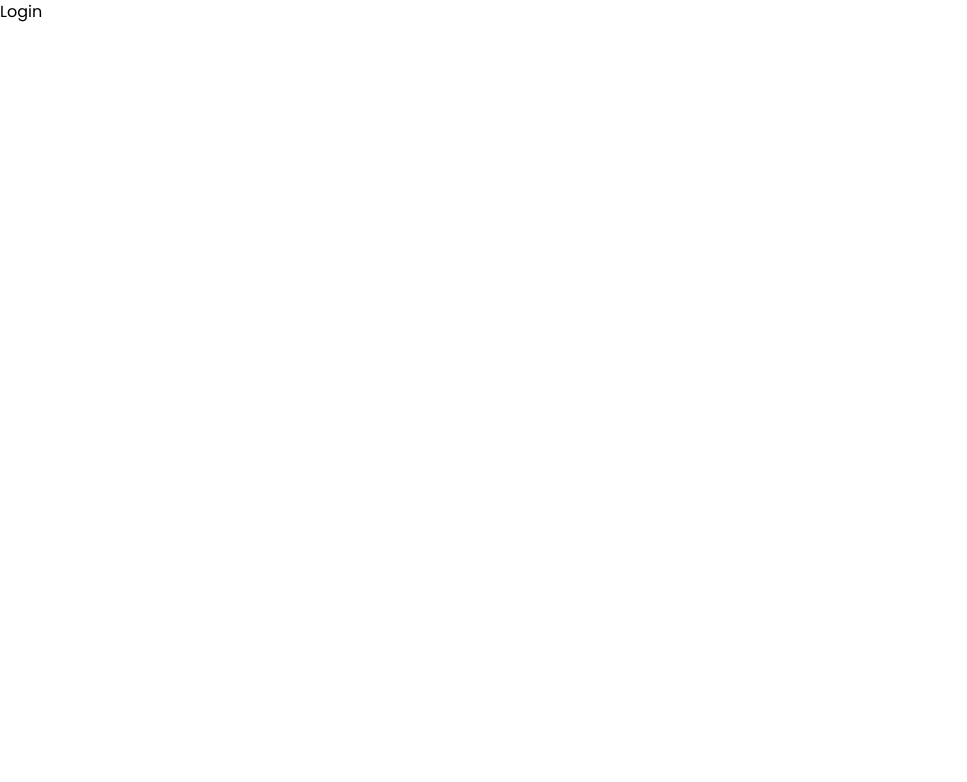
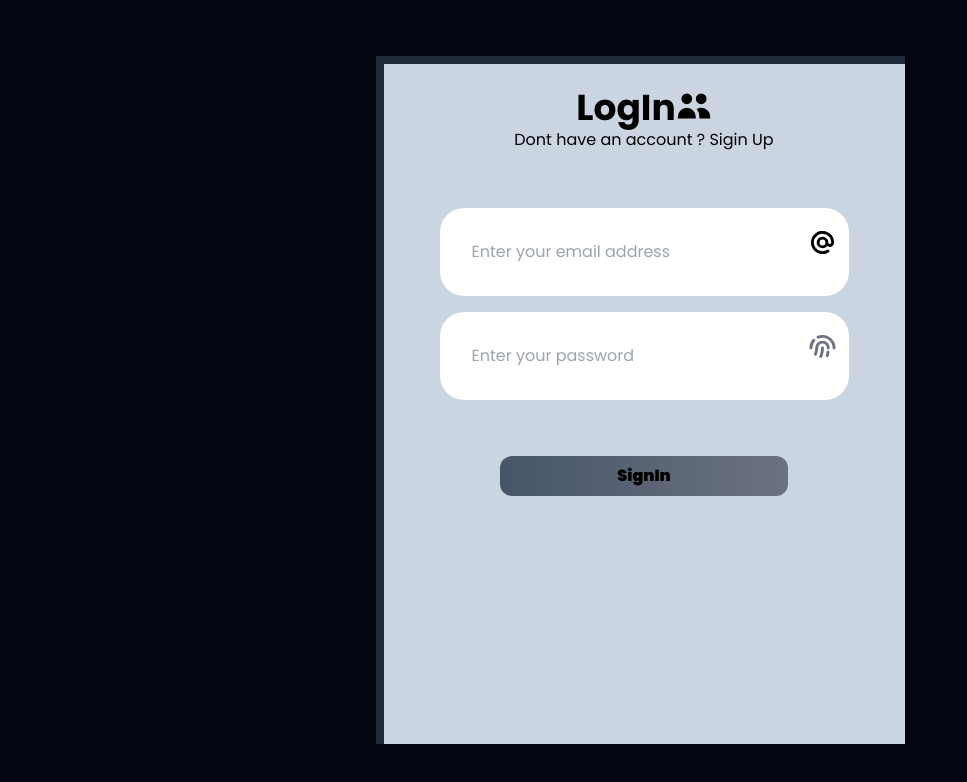
Before and after one commit to Prisca-Onyeagoro/user-auth, a Next.js app: page /login in a window 1280 px wide. Shown: the top 782 px of the page, without its empty margins (0-967 px from the left). Built offline with nearby package versions, Linux system fonts and the light colour scheme; a web font is replaced by a local one.

Commit message:
validating forms

```diff
--- a/package.json
+++ b/package.json
@@ -12,6 +12,8 @@
     "autoprefixer": "10.4.14",
     "eslint": "8.42.0",
     "eslint-config-next": "13.4.5",
+    "formik": "^2.4.2",
+    "mongodb": "^5.6.0",
     "next": "13.4.5",
     "postcss": "8.4.24",
     "react": "18.2.0",
--- a/pages/login/index.js
+++ b/pages/login/index.js
@@ -1,7 +1,101 @@
-import React from 'react';
+import Link from 'next/link';
+import {
+  HiAtSymbol,
+  HiUsers,
+  HiOutlineUser,
+  HiFingerPrint,
+  HiThumbUp,
+} from 'react-icons/hi';
+import Styles from '@/styles/register.module.css';
+import { useState } from 'react';
+import { useFormik } from 'formik';
+import { validateRegister } from '@/validate/validate';
+const Login = () => {
+  const [show, setShow] = useState({ password: false, cpassword: false });
+  const formik = useFormik({
+    initialValues: {
+      email: '',
+      password: '',
+    },
+    validate: validateRegister,
+    onSubmit,
+  });
+  async function onSubmit(values) {
+    console.log(values);
+  }
 
-const Login = () => {
-  return <div>Login</div>;
+  return (
+    <div className="bg-gray-950 w-full h-screen relative p-14 flex  justify-center ">
+      <div className="bg-slate-300 border-l-8 border-gray-800 border-t-8 ">
+        <div className="text-4xl font-bold text-center mt-6">
+          <div className="text-4xl font-bold flex justify-center">
+            LogIn <HiUsers />
+          </div>
+        </div>
+        <div className="flex justify-center">
+          <p>
+            {' '}
+            Dont have an account ? <Link href="/register">Sigin Up</Link>
+          </p>
+        </div>
+
+        <form onSubmit={formik.handleSubmit}>
+          <div className="flex flex-col gap-4 p-14 ">
+            {/* email */}
+            <div className="input-group p-3 flex items-baseline bg-white rounded-3xl">
+              <input
+                type="email"
+                placeholder="Enter your email address"
+                name="email"
+                className="p-5 rounded-3xl outline-none"
+                {...formik.getFieldProps('email')}
+              />
+              <HiAtSymbol size={29} />
+            </div>
+            {formik.errors.email && formik.touched.email ? (
+              <span className="bg-rose-600 text-slate-100">
+                {formik.errors.email}{' '}
+              </span>
+            ) : (
+              ''
+            )}
+            {/* password */}
+            <div className="input-group p-3   flex items-baseline bg-white rounded-3xl">
+              <input
+                type={`${show.password ? 'text' : 'password'}`}
+                placeholder="Enter your password"
+                name="password"
+                className="p-5 rounded-3xl  outline-none"
+                {...formik.getFieldProps('password')}
+              />
+              <span
+                onClick={() => setShow({ ...show, password: !show.password })}
+              >
+                <HiFingerPrint size={29} className={Styles.icon} />
+              </span>
+            </div>
+            {formik.errors.password && formik.touched.password ? (
+              <span className="bg-rose-600 text-slate-100">
+                {' '}
+                {formik.errors.password}{' '}
+              </span>
+            ) : (
+              ''
+            )}
+          </div>
+
+          <div className="flex justify-center mb-5">
+            <button
+              type="submit"
+              className=" w-72 bg-gradient-to-r from-slate-600 to-gray-500 p-2 font-extrabold rounded-xl m"
+            >
+              SignIn
+            </button>
+          </div>
+        </form>
+      </div>
+    </div>
+  );
 };
 
 export default Login;
--- a/pages/register/index.js
+++ b/pages/register/index.js
@@ -4,8 +4,29 @@ import {
   HiUsers,
   HiOutlineUser,
   HiFingerPrint,
+  HiThumbUp,
 } from 'react-icons/hi';
+import Styles from '@/styles/register.module.css';
+import { useState } from 'react';
+import { useFormik } from 'formik';
+import { validateRegister } from '@/validate/validate';
 const Regsiter = () => {
+  const [icon, showIcon] = useState(false);
+  const [show, setShow] = useState({ password: false, cpassword: false });
+  const formik = useFormik({
+    initialValues: {
+      name: '',
+      email: '',
+      password: '',
+      cpassword: '',
+    },
+    validate: validateRegister,
+    onSubmit,
+  });
+  async function onSubmit(values) {
+    console.log(values);
+  }
+
   return (
     <div className="bg-gray-950 w-full relative p-14 flex bottom-14 justify-center ">
       <div className="bg-slate-300 border-l-8 border-gray-800 border-t-8 ">
@@ -17,47 +38,100 @@ const Regsiter = () => {
         <div className="flex justify-center">
           <p>
             {' '}
-            Dont have an account ? <Link href="/login">Sigin in</Link>
+            Already have an account ? <Link href="/login">Sigin in</Link>
           </p>
         </div>
 
-        <form action="#">
+        <form onSubmit={formik.handleSubmit}>
           <div className="flex flex-col gap-4 p-14 ">
+            {/* name */}
             <div className="input-group p-3 flex items-baseline bg-white rounded-3xl ">
               <input
                 type="text"
                 placeholder="Enter your name"
+                name="name"
                 className="p-5 rounded-3xl outline-none"
+                {...formik.getFieldProps('name')}
               />
               <HiOutlineUser size={29} />
+              {formik.errors.name && formik.touched.name ? (
+                <HiThumbUp />
+              ) : (
+                <span></span>
+              )}
             </div>
+            {formik.errors.name && formik.touched.name ? (
+              <span className="bg-rose-600 text-slate-100">
+                {formik.errors.name}{' '}
+              </span>
+            ) : (
+              ''
+            )}
+            {/* email */}
             <div className="input-group p-3 flex items-baseline bg-white rounded-3xl">
               <input
                 type="email"
                 placeholder="Enter your email address"
+                name="email"
                 className="p-5 rounded-3xl outline-none"
+                {...formik.getFieldProps('email')}
               />
               <HiAtSymbol size={29} />
             </div>
-
+            {formik.errors.email && formik.touched.email ? (
+              <span className="bg-rose-600 text-slate-100">
+                {formik.errors.email}{' '}
+              </span>
+            ) : (
+              ''
+            )}
+            {/* password */}
             <div className="input-group p-3   flex items-baseline bg-white rounded-3xl">
               <input
-                type="password"
+                type={`${show.password ? 'text' : 'password'}`}
                 placeholder="Enter your password"
+                name="password"
                 className="p-5 rounded-3xl  outline-none"
+                {...formik.getFieldProps('password')}
               />
-              <HiFingerPrint size={29} />
+              <span
+                onClick={() => setShow({ ...show, password: !show.password })}
+              >
+                <HiFingerPrint size={29} className={Styles.icon} />
+              </span>
             </div>
+            {formik.errors.password && formik.touched.password ? (
+              <span className="bg-rose-600 text-slate-100">
+                {' '}
+                {formik.errors.password}{' '}
+              </span>
+            ) : (
+              ''
+            )}
+            {/* confirm password */}
             <div className="input-group p-3   flex items-baseline bg-white rounded-3xl">
               <input
-                type="password"
+                type={`${show.cpassword ? 'text' : 'password'}`}
                 placeholder="Confirm password"
+                name="cpassword"
                 className="p-5 rounded-3xl outline-none"
+                {...formik.getFieldProps('cpassword')}
               />
-              <HiFingerPrint size={29} />
+              <span
+                className="flex items-center"
+                onClick={() => setShow({ ...show, cpassword: !show.cpassword })}
+              >
+                <HiFingerPrint size={29} className={Styles.icon} />
+              </span>
             </div>
+            {formik.errors.cpassword && formik.touched.cpassword ? (
+              <span className="bg-rose-600 text-slate-100">
+                {formik.errors.cpassword}{' '}
+              </span>
+            ) : (
+              ''
+            )}
           </div>
-        </form>
 
           <div className="flex justify-center mb-5">
             <button
@@ -67,6 +141,7 @@ const Regsiter = () => {
               Sign up
             </button>
           </div>
+        </form>
       </div>
     </div>
   );
--- a/styles/register.module.css
+++ b/styles/register.module.css
@@ -0,0 +1,6 @@
+.icon {
+  @apply text-gray-500;
+}
+.icon:hover {
+  @apply text-gray-900;
+}
--- /dev/null
+++ b/validate/validate.js
@@ -0,0 +1,27 @@
+export const validateRegister = (values) => {
+  const errors = {};
+
+  if (!values.name) {
+    errors.name = 'This field is required';
+  } else if (values.name.includes(' ')) {
+    errors.name = 'whitespaces are not allowed';
+  }
+  if (!values.email) {
+    errors.email = 'This Field is Required';
+  } else if (!/^[A-Z0-9._%+-]+@[A-Z0-9.-]+\.[A-Z]{2,4}$/i.test(values.email)) {
+    errors.email = 'Invalid email address';
+  }
+  if (!values.password) {
+    errors.password = 'This field is empty';
+  } else if (values.password.length > 8 && values.password.length < 10) {
+    errors.password = 'password cannot be less than 8 or greater than 10';
+  }
+
+  if (values.password !== values.cpassword) {
+    errors.password = 'password mismatch, carefully check again';
+  } else if (!values.cpassword) {
+    errors.cpassword = 'This field is required';
+  }
+  return errors;
+};
+export const validateLogin = (values) => {};
```
Also changed, not shown: 1 other file (tests, documents, lock files or other folders). Lines whose indentation alone changed are shown as unchanged.
